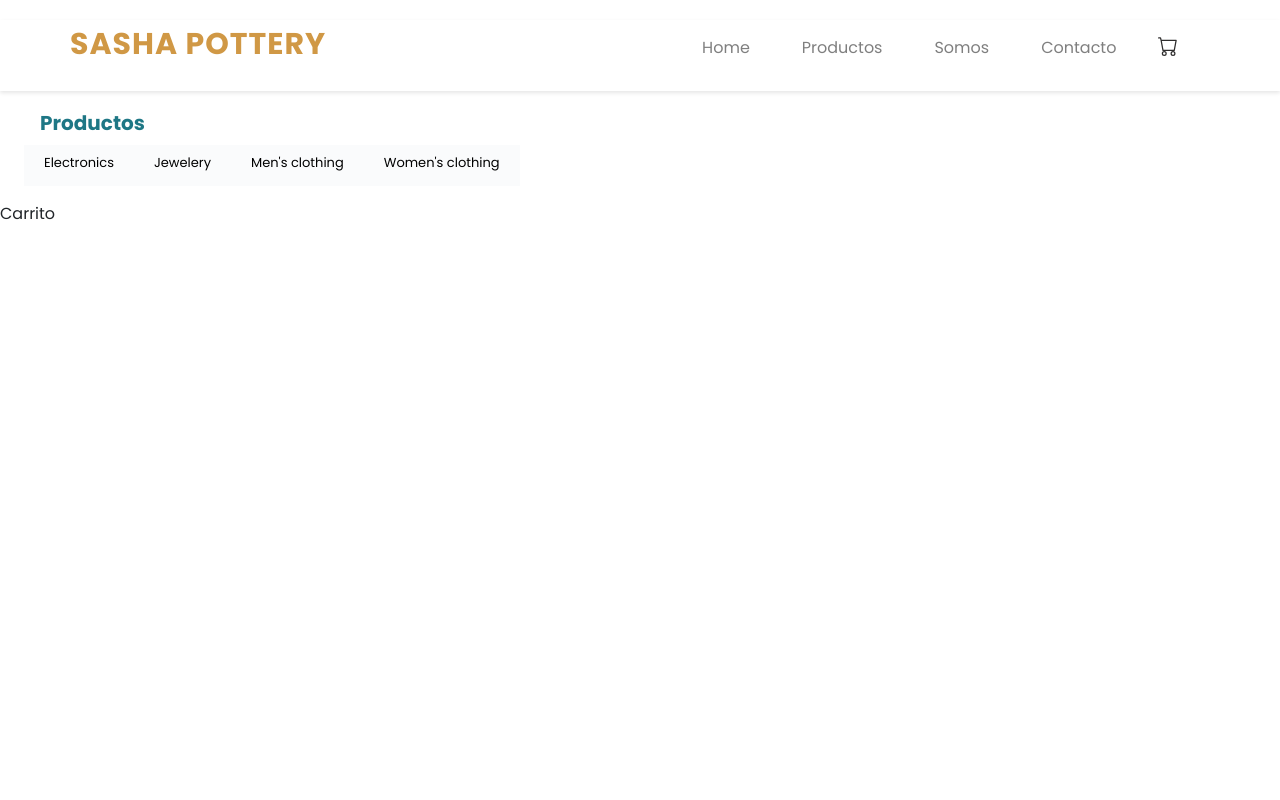
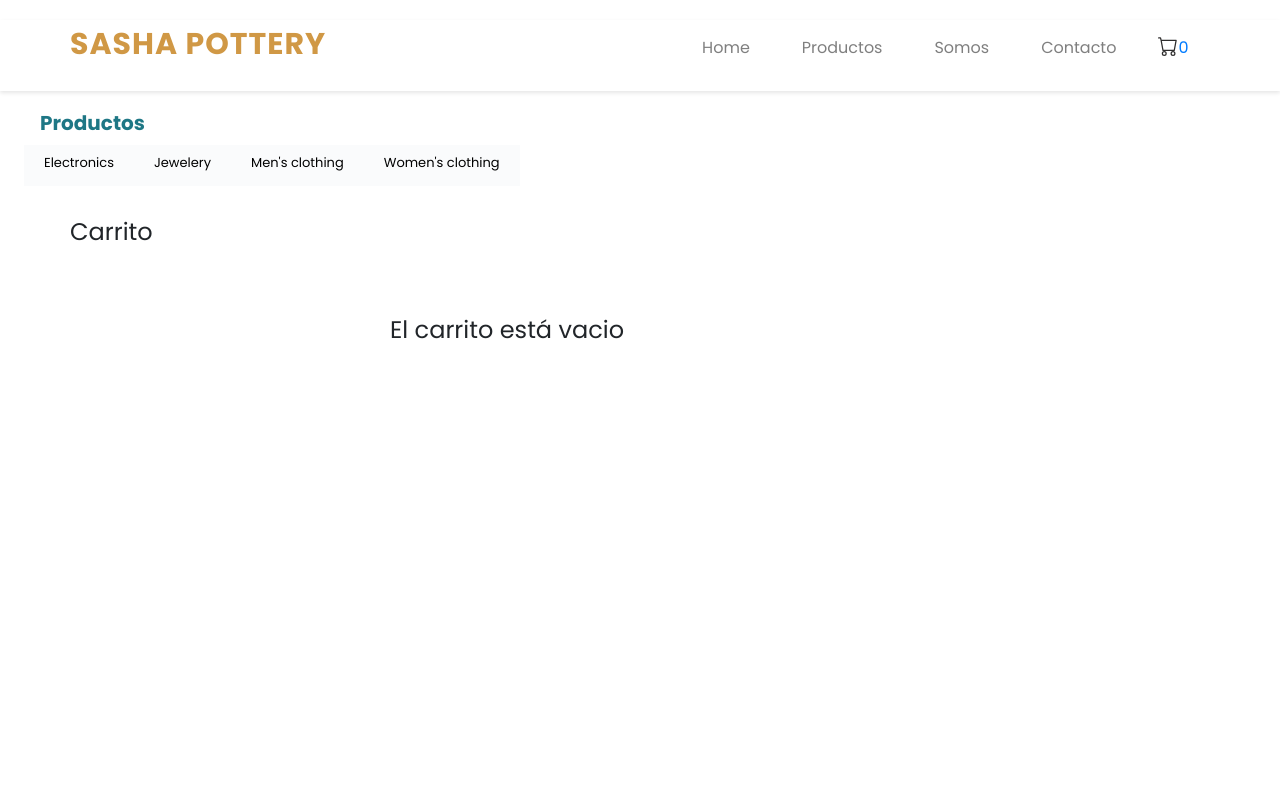
Before and after one commit to SashaViering/React, a React (Create React App) app: page /cart in a window 1280 px wide. Shown: the top 800 px of the page. Built offline with nearby package versions, Linux system fonts and the light colour scheme.

Commit message:
Desafio CartContext

```diff
--- a/src/App.js
+++ b/src/App.js
@@ -2,10 +2,10 @@ import React from 'react'
 import NavBar from "./components/NavBar"
 import Footer from "./components/Footer"
 import Main from './components/Main'
+import CartContext from './contexto/CartContext'
 import { ToastContainer } from "react-toastify"
 import { BrowserRouter } from 'react-router-dom'
 import 'react-toastify/dist/ReactToastify.css';
-
 
 
 const App = () => {
@@ -16,8 +16,10 @@ const App = () => {
     return(
 
       <BrowserRouter>
-            <NavBar/>
-            <Main/>
+            <CartContext>
+                <NavBar/>
+                <Main/>
+            </CartContext>
             <Footer/>
             <ToastContainer/>
       </BrowserRouter>
--- a/src/components/Cart.js
+++ b/src/components/Cart.js
@@ -1,8 +1,54 @@
-import React from 'react'
+import React, { useContext } from 'react'
+import { contexto } from '../contexto/CartContext'
 
 const Cart = () => {
+
+  const {carrito, removeItem, clear, totalPrice, cartCounter} = useContext(contexto)
+
+
+  const handleClear = () => {
+      clear()
+  }
+
   return (
-    <div>Carrito</div>
+    <section className="cartList mt-3">
+            <h4>Carrito</h4>
+            {carrito.map(item => (
+                <div class="row g-0 ml-5 mb-5 mt-5">
+                    <div class="col-md-3">
+                        <img src={item.image} class="img-fluid rounded-start img-cart" alt="..."/>
+                    </div>
+                    <div class="col-md-8">
+                      <div class="card-body" key={item.id}>
+                          <h5 class="card-title">{item.title}</h5>
+                          <div class="row">
+                              <p class="ml-3 mr-5">{item.quantity} x ${item.price}</p>
+                              <p>Total Parcial : ${item.quantity * item.price}</p>
+                          </div>
+                          <button className= 'btn btn-danger' onClick={() => removeItem(item.id)} >
+                              <svg xmlns="http://www.w3.org/2000/svg" width="16" height="16" fill="currentColor" className='bi bi-trash' viewBox="0 0 16 16">
+                                  <path d="M5.5 5.5A.5.5 0 0 1 6 6v6a.5.5 0 0 1-1 0V6a.5.5 0 0 1 .5-.5zm2.5 0a.5.5 0 0 1 .5.5v6a.5.5 0 0 1-1 0V6a.5.5 0 0 1 .5-.5zm3 .5a.5.5 0 0 0-1 0v6a.5.5 0 0 0 1 0V6z"/>
+                                  <path fill-rule="evenodd" d="M14.5 3a1 1 0 0 1-1 1H13v9a2 2 0 0 1-2 2H5a2 2 0 0 1-2-2V4h-.5a1 1 0 0 1-1-1V2a1 1 0 0 1 1-1H6a1 1 0 0 1 1-1h2a1 1 0 0 1 1 1h3.5a1 1 0 0 1 1 1v1zM4.118 4 4 4.059V13a1 1 0 0 0 1 1h6a1 1 0 0 0 1-1V4.059L11.882 4H4.118zM2.5 3V2h11v1h-11z"/>
+                              </svg>
+                          </button>
+                          <hr className='mt-5'></hr>
+                      </div>
+                    </div>
+                </div>
+            ))}
+            <div className='totalprice-cart row'>
+                {totalPrice() === 0 ? null : <h4 className='mr-5'>Precio total: ${totalPrice()}</h4>}
+                {cartCounter() === 0 ? <h4>El carrito está vacio</h4> : <button className="btn btn-outline-info ml-5" onClick={() => { clear() }} >Vaciar Carrito</button>}
+            </div>
+        </section>
   )
 }
 export default Cart
+
+/*<article key={item.id} className="cartItem">
+                    <img src={item.image} />
+                    <h6>{item.title}</h6>
+                    <p>{item.quantity} x ${item.price}</p>
+                    <p>Total Parcial : ${item.quantity * item.price}</p>
+                    <button className="button" onClick={() => removeItem(item.id)}>borrar</button>
+                </article>*/
--- a/src/components/CartWidget.js
+++ b/src/components/CartWidget.js
@@ -1,13 +1,20 @@
 import React from 'react'
 import { Link } from 'react-router-dom'
+import { useContext } from 'react'
+import { contexto } from '../contexto/CartContext'
 
 const CartWidget = () => {
+  const {cartCounter} = useContext(contexto)
+
   return (
-    <Link to='/cart' className='carrito'>
-        <svg xmlns="http://www.w3.org/2000/svg" width="20px" height="20px" fill="currentColor" className="ml-3 mb-1 bi bi-cart" viewBox="0 0 16 16">
-            <path d="M0 1.5A.5.5 0 0 1 .5 1H2a.5.5 0 0 1 .485.379L2.89 3H14.5a.5.5 0 0 1 .491.592l-1.5 8A.5.5 0 0 1 13 12H4a.5.5 0 0 1-.491-.408L2.01 3.607 1.61 2H.5a.5.5 0 0 1-.5-.5zM3.102 4l1.313 7h8.17l1.313-7H3.102zM5 12a2 2 0 1 0 0 4 2 2 0 0 0 0-4zm7 0a2 2 0 1 0 0 4 2 2 0 0 0 0-4zm-7 1a1 1 0 1 1 0 2 1 1 0 0 1 0-2zm7 0a1 1 0 1 1 0 2 1 1 0 0 1 0-2z"/>
-        </svg>
-    </Link>
+    <>
+      <Link to='/cart' className='carrito'>
+          <svg xmlns="http://www.w3.org/2000/svg" width="20px" height="20px" fill="currentColor" className="ml-3 mb-1 bi bi-cart" viewBox="0 0 16 16">
+              <path d="M0 1.5A.5.5 0 0 1 .5 1H2a.5.5 0 0 1 .485.379L2.89 3H14.5a.5.5 0 0 1 .491.592l-1.5 8A.5.5 0 0 1 13 12H4a.5.5 0 0 1-.491-.408L2.01 3.607 1.61 2H.5a.5.5 0 0 1-.5-.5zM3.102 4l1.313 7h8.17l1.313-7H3.102zM5 12a2 2 0 1 0 0 4 2 2 0 0 0 0-4zm7 0a2 2 0 1 0 0 4 2 2 0 0 0 0-4zm-7 1a1 1 0 1 1 0 2 1 1 0 0 1 0-2zm7 0a1 1 0 1 1 0 2 1 1 0 0 1 0-2z"/>
+          </svg>
+      </Link>
+      {cartCounter()}
+    </>
   )
 }
 
--- a/src/components/ItemDetail.js
+++ b/src/components/ItemDetail.js
@@ -2,19 +2,19 @@ import React from 'react'
 import ItemCount from './ItemCount'
 import {Link} from 'react-router-dom'
 import {useState} from 'react';
+import {useContext} from 'react'
+import CartContext, { contexto } from '../contexto/CartContext';
+
 
 const ItemDetail = ({item}) => {
 
   const [cantCart, setCantCart] = useState(0)
+  const { addItem } = useContext(contexto)
 
-    const onAdd = (itemCant) => {
-        if((cantCart + itemCant) <= 12){
-        setCantCart(cantCart + itemCant)
-        }else{
-            alert("Agregaste tus productos exitosamente")
-        }
-
-    }
+  const onAdd = (quantity) => {
+        setCantCart(cantCart + quantity)
+        addItem(item, quantity)
+  }
 
   return (
     <div className='row container-detail p-5 mt-4'>
--- a/src/components/NavBar.js
+++ b/src/components/NavBar.js
@@ -3,6 +3,7 @@ import CartWidget from './CartWidget'
 import { Link } from 'react-router-dom'
 
  const NavBar = () => {
+
   return (
       <>
         <header>
@@ -23,7 +24,7 @@ import { Link } from 'react-router-dom'
                     <li className='main-menu__item'>
                         <a href='#' className='main-menu__link'>Contacto</a>
                     </li>
-                    <Link to="/carrito">
+                    <Link to="/cart">
                         <CartWidget/>
                     </Link>
                 </ul>
--- /dev/null
+++ b/src/contexto/CartContext.js
@@ -0,0 +1,74 @@
+import { createContext, useState } from "react";
+import App from "../App";
+
+ export const contexto = createContext()
+
+  const { Provider } = contexto
+
+  const CartContext = ({children}) => {
+
+    const [carrito, setCarrito] = useState([ ])
+
+
+    const addItem = (item, quantity) => {
+       isInCart(item.id)
+       ? sumarCantidad(item, quantity)
+       : setCarrito([...carrito, {...item, quantity}])
+    }
+
+    const isInCart = (itemId) => {
+      return carrito.some((prod) => prod.id === itemId)
+    }
+
+    const sumarCantidad = (item, quantity) => {
+      const newProducts = carrito.map((prod) => {
+          if (prod.id === item.id) {
+              const newProduct = {
+                  ...prod,
+                  quantity: prod.quantity + quantity,
+              };
+              return newProduct;
+          } else {
+              return prod;
+          }
+      });
+      setCarrito(newProducts);
+  };
+
+    const removeItem = (itemId) => {
+      const filteredCart = carrito.filter((item) => item.id !== itemId)
+      setCarrito(filteredCart)
+    }
+
+    const clear = () => {
+      setCarrito([])
+    }
+
+    const cartCounter = () => {
+      const totalItems = carrito.reduce((acc, item) => acc + item.quantity, 0)
+      return totalItems;
+    }
+
+    const totalPrice = () => {
+      let totalCarrito = 0;
+        carrito.forEach((prod) => {
+            totalCarrito += prod.price * prod.quantity;
+        });
+        return totalCarrito;
+    }
+    const valorDelContexto = {
+        carrito,
+        addItem,
+        clear,
+        totalPrice,
+        cartCounter,
+        removeItem,
+    }
+
+    return (
+      <Provider value={valorDelContexto}>
+         {children}
+      </Provider>
+    )
+  }
+  export default CartContext
--- a/src/estilos.scss
+++ b/src/estilos.scss
@@ -182,6 +182,15 @@ hr{
 .fontDetail{
     font-size: 16px;
 }
+.img-cart{
+    width: 120px;
+    height: 150px;
+}
+.totalprice-cart{
+    margin-left: 320px;
+    margin-top: 70px;
+
+}
 @media screen and (min-width:360px){
     .itemList{
         justify-content: center;
```
